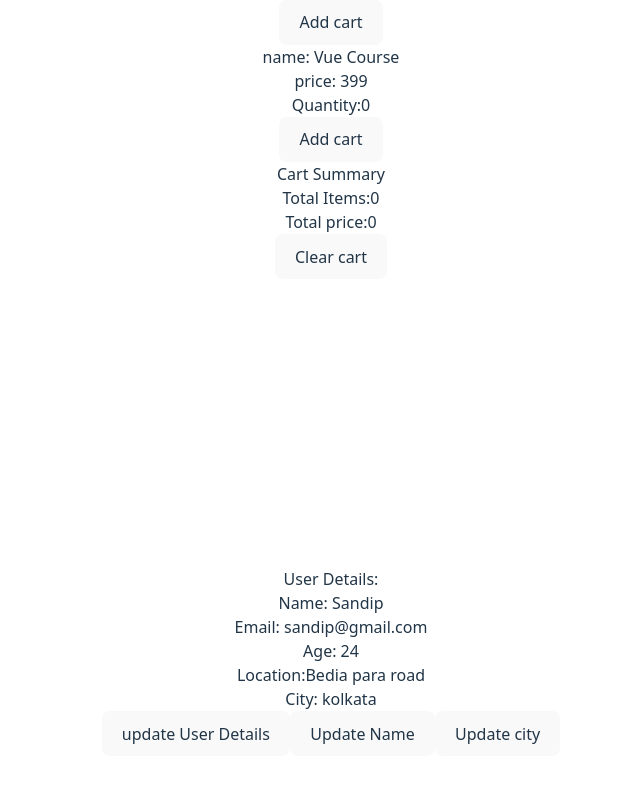
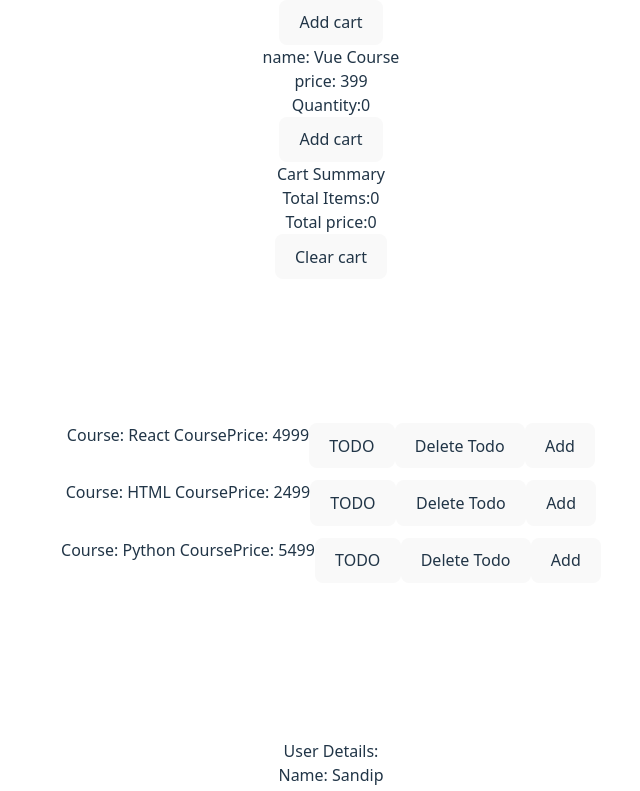
Before and after one commit to SoumitraMaity14/React, a React (Vite) app in the folder practice/: page / in a window 1280 px wide. Shown: the part 464-1255 px from the top of the page, without its empty margins (309-949 px from the left). Built offline with nearby package versions, Linux system fonts and the light colour scheme.

Commit message:
new file added

```diff
--- a/practice/src/components/state/array/TodoList.tsx
+++ b/practice/src/components/state/array/TodoList.tsx
@@ -2,28 +2,52 @@ import React, { useState } from 'react'
 interface TodoType{
     id:number,
     text: string,
-    price:number
+    price:number,
+    done:boolean
 }
 
 export const TodoList = () => {
     const [items, setItems]=useState<TodoType[]>([
-        {id:1, text:"React Course", price:4999},
-        {id:2, text: "HTML Course", price: 2499},
-        {id:3, text: "Python Course", price: 5499 }
+        {id:1, text:"React Course", price:4999,done: false},
+        {id:2, text: "HTML Course", price: 2499, done:false},
+        {id:3, text: "Python Course", price: 5499, done: false }
     ])
     const handaleNewTodo=()=>{
         const newTodo={
             id:Date.now(),
             text: "Learning PLM",
-            price: 6999
+            price: 6999,
+            done:false
         }
         setItems([ ...items, newTodo])
     }
     const deleteTodo=(id: number)=>{
-       {items.map(item=> item.id !== id)}
+       setItems(items.filter(item=> item.id !== id))
+    }
+    const toggleTodo=(id:number)=>{
+        setItems(items.map(item=>{
+            if(item.id===id){
+                return {...item, done: !item.done}
+            }
+            return item
+    }))
     }
   return (
     <>
+    {items.map((item=>{
+        return (
+            <ul key={item.id} className='flex pb-3 justify-center align-center'>
+                <div className={`${item.done? "line-through flex": "flex"}`}>
+               <p>Course: {item.text}</p>
+                <p>Price: {item.price}</p>
+                </div>
+                <button onClick={()=>toggleTodo(item.id)}>{item.done? "UNDO" : "TODO"}</button>
+                <button onClick={()=>deleteTodo(item.id)}>Delete Todo</button>
+                <button onClick={handaleNewTodo}>Add</button>
+
+            </ul>
+        )
+    }))}
 
     </>
   )
```
